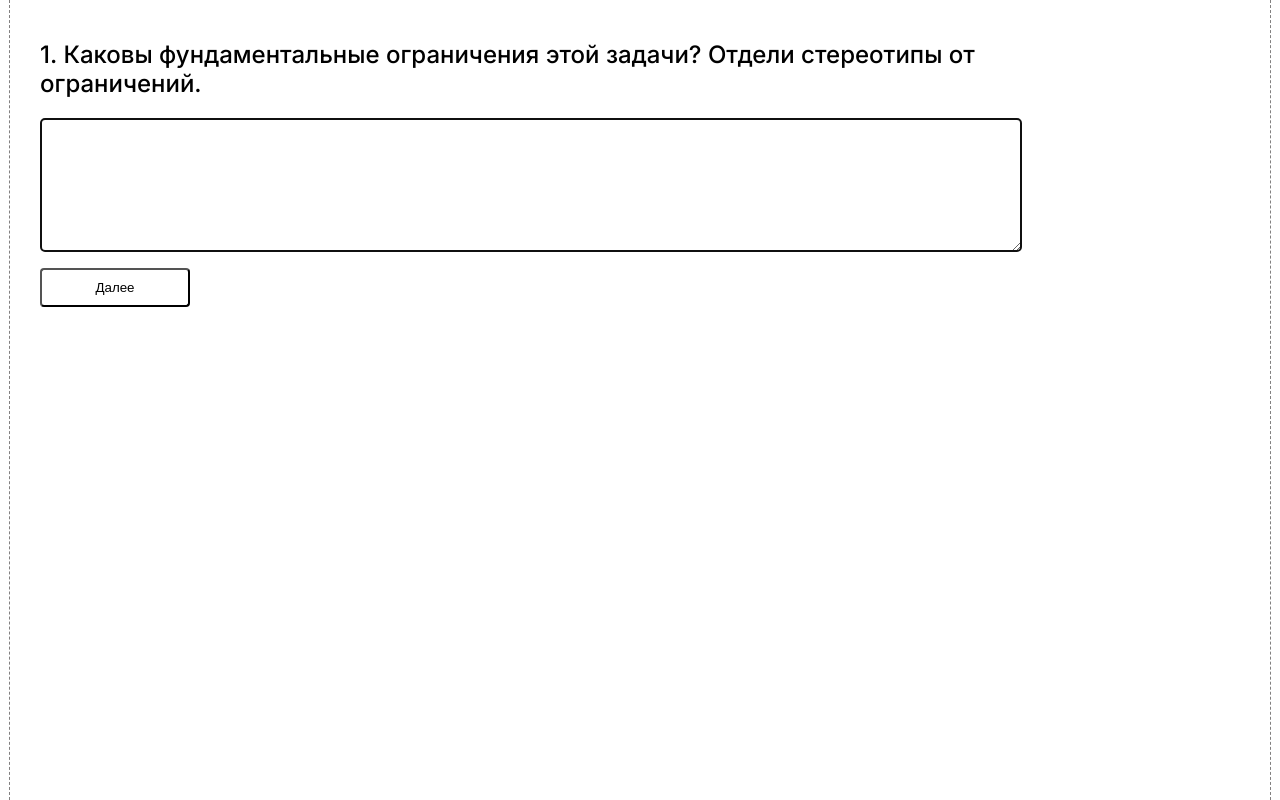
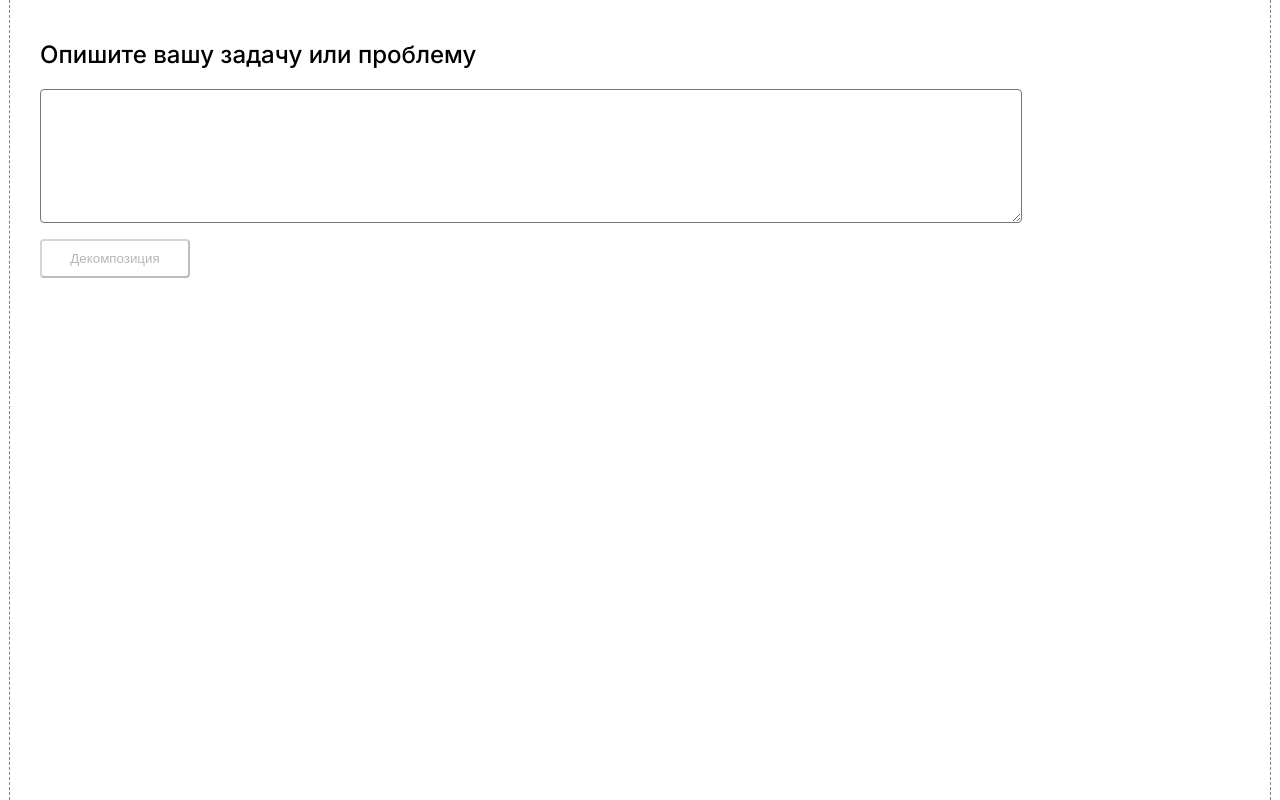
Before and after one commit to fedorov-yaroslav/axiom, a React (Vite) app: page / in a window 1280 px wide. Built offline with nearby package versions, Linux system fonts and the light colour scheme.

Commit message:
feat: add start screen and apply sctrict types

```diff
--- a/src/App.tsx
+++ b/src/App.tsx
@@ -1,9 +1,14 @@
 import { useState, useRef, useEffect } from 'react'
 import './App.css'
 
-export default function App(){
+type ScreenType = 'start' | 'questions' | 'finish'
 
-  const [data, setData] = useState([
+interface QuestionItem {
+  question: string;
+  answer: string
+}
+
+  const INITIAL_QUESTIONS: QuestionItem[] = [
     { question: 'Каковы фундаментальные ограничения этой задачи? Отдели стереотипы от ограничений.', answer: ''},
     { question: 'Первые принципы: какие базовые факты останутся, если убрать чужие мнения?', answer: ''},
     { question: 'Единицы измерения: в каких строгих метриках оценивается успех? Переведи проблему из плоскости чувств в физические величины. ', answer: ''},
@@ -14,49 +19,62 @@ export default function App(){
     { question: 'Внутренняя интерференция: как две копии твоей системы уничтожат друг друга?', answer: ''},
     { question: 'Каковы паразитные затраты энергии на поддержание работы самой системы и не превышают ли они полезный эффект?', answer: ''},
     { question: 'Поиск аналога: на какую классическую задачу из «учебника» это похоже?', answer: ''}
-  ])
+  ]
 
+  export default function App(){
+  const [data, setData] = useState<QuestionItem[]>(INITIAL_QUESTIONS)
   const [currentIndex, setCurrentIndex] = useState(0)
   const [textArea, setTextArea] = useState('')
-  const [toShowResult, setToShowResult] = useState(false)
+  const [currentScreen, setCurrentScreen] = useState<ScreenType>('start')
+  const [problem, setProblem] = useState('')
+  const inputRef = useRef<HTMLTextAreaElement | null>(null)
+
+  useEffect(() => {
+    inputRef.current?.focus()
+  }, [currentIndex, currentScreen])
+
+  const changeScreen = () => {
+    if (currentScreen === 'start'){
+      setCurrentScreen('questions')
+    }
+  }
 
   const nextQuestion = () => {
       setData(data.map((item, index) => (
       index === currentIndex ? {...item, answer: textArea} : item
     )))
     if (currentIndex === data.length-1) {
-      setToShowResult(true)
+      setCurrentScreen('finish')
     } else {
       setTextArea('')
       setCurrentIndex(prev => prev + 1)
     }
   }
 
-  const inputRef = useRef<HTMLTextAreaElement | null>(null)
-
-  useEffect(() => {
-    inputRef.current?.focus()
-  }, [currentIndex, toShowResult])
-
   return (
     <div className='wrapper'>
-      {toShowResult ?
 
+      {/* Screen 1. Start */}
+      {currentScreen === 'start' && (
         <div className='container'>
-        <button className='save-button' onClick={() => window.print()}>🖨️ Сохранить в PDF</button>
-        <h1>Карта декомпозиции и стресс-теста задачи</h1>
-        <ol>{data.map((item, index) =>
-          <li key={index}>
-            <h4>
-              {item.question}
-            </h4>
-            <p className='report'>
-              {item.answer}
-            </p>
-          </li>)}
-        </ol>
+          <h2>Опишите вашу задачу или проблему</h2>
+          <textarea
+            className='textarea'
+            value={problem}
+            onChange={(e) => setProblem(e.target.value)}
+          />
+          <button
+            className='no-print'
+            disabled={!problem.trim()}
+            onClick={changeScreen}
+          >
+            Декомпозиция
+          </button>
         </div>
-      :
+      )}
+
+      {/* Screen 2: Questions */}
+      {currentScreen === 'questions' && (
         <div className='container'>
           <h2>
             {currentIndex + 1}. {data[currentIndex].question}
@@ -66,14 +84,32 @@ export default function App(){
             className='textarea'
             onChange={(e) => setTextArea(e.target.value)}
             value={textArea}
-        >
-        </textarea>
-        <button
-          className='no-print'
-          onClick = {() => nextQuestion()}>{currentIndex === data.length-1 ? 'Завершить' : 'Далее'}
+            placeholder="Ваш ответ..."
+          />
+          <br />
+          <button className='no-print' onClick={nextQuestion}>
+            {currentIndex === data.length - 1 ? 'Завершить' : 'Далее'}
           </button>
         </div>
+      )}
+
+      {/* Screen 3: Finish */}
+      {currentScreen === 'finish' && (
+        <div className='container'>
+          <button className='save-button no-print' onClick={() => window.print()}>🖨️ Сохранить в PDF</button>
+          <h1>Карта декомпозиции и стресс-теста задачи</h1>
+          {problem && <h3 className='problem-title'>Целевая проблема: {problem}</h3>}
+          <ol>
+            {data.map((item, index) => (
+              <li key={index}>
+                <h4>{item.question}</h4>
+                <p className='report'>{item.answer}</p>
+              </li>
+            ))}
+          </ol>
+        </div>
+      )}
+
+    </div>
+  );
 }
-    </div>
-  )
-}
```
Lines whose indentation alone changed are shown as unchanged.
